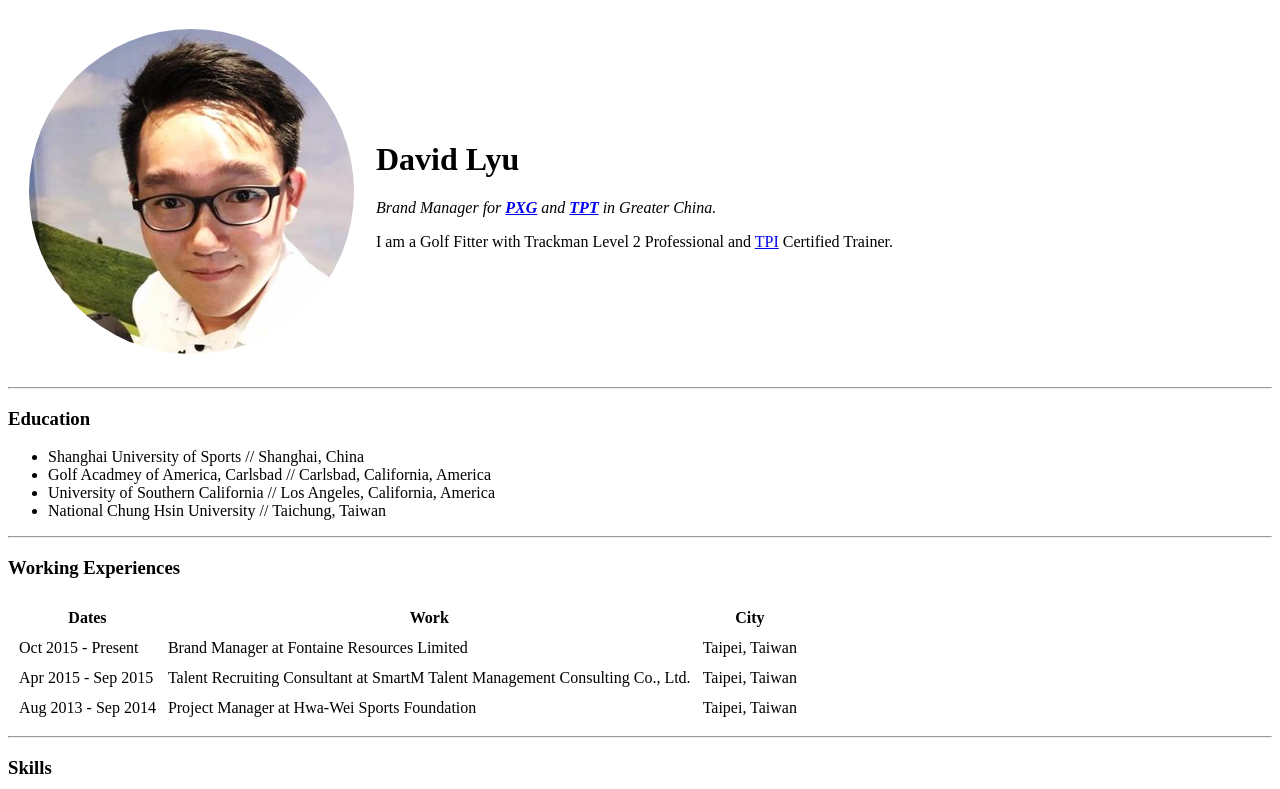
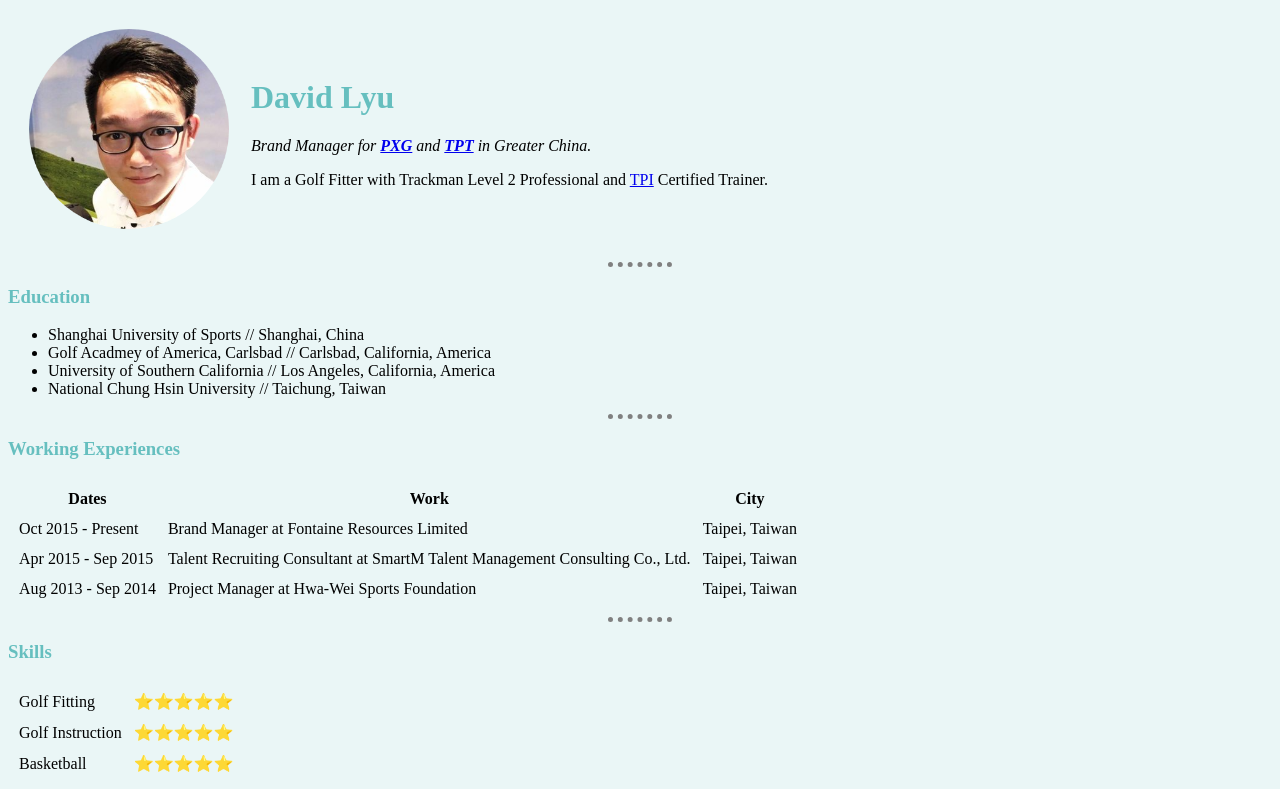
Before and after one commit to davidlyu116/cv, a plain HTML site: page index.html in a window 1280 px wide. Shown: the top 789 px of the page. Drawn offline with Linux system fonts and the light colour scheme.

Commit message:
Add files via upload

```diff
--- /dev/null
+++ b/css/styles.css
@@ -0,0 +1,23 @@
+body {
+  background-color: #EAF6F6;
+}
+
+hr {
+  border-style: none;
+  border-top-style: dotted;
+  border-color: grey;
+  border-width: 5px;
+  width: 5%;
+}
+
+img {
+  height: 200px;
+}
+
+h1 {
+  color: #66BFBF;
+}
+
+h3 {
+  color: #66BFBF;
+}
--- a/index.html
+++ b/index.html
@@ -4,6 +4,7 @@
   <head>
     <meta charset="utf-8">
     <title>ⒹⒶⓋⒾⒹ David's Personal Site</title>
+    <link rel="stylesheet" href="css/styles.css">
   </head>
 
   <body>
```
Also changed, not shown: contact.html (+3 -1 lines). Lines whose indentation alone changed are shown as unchanged.
